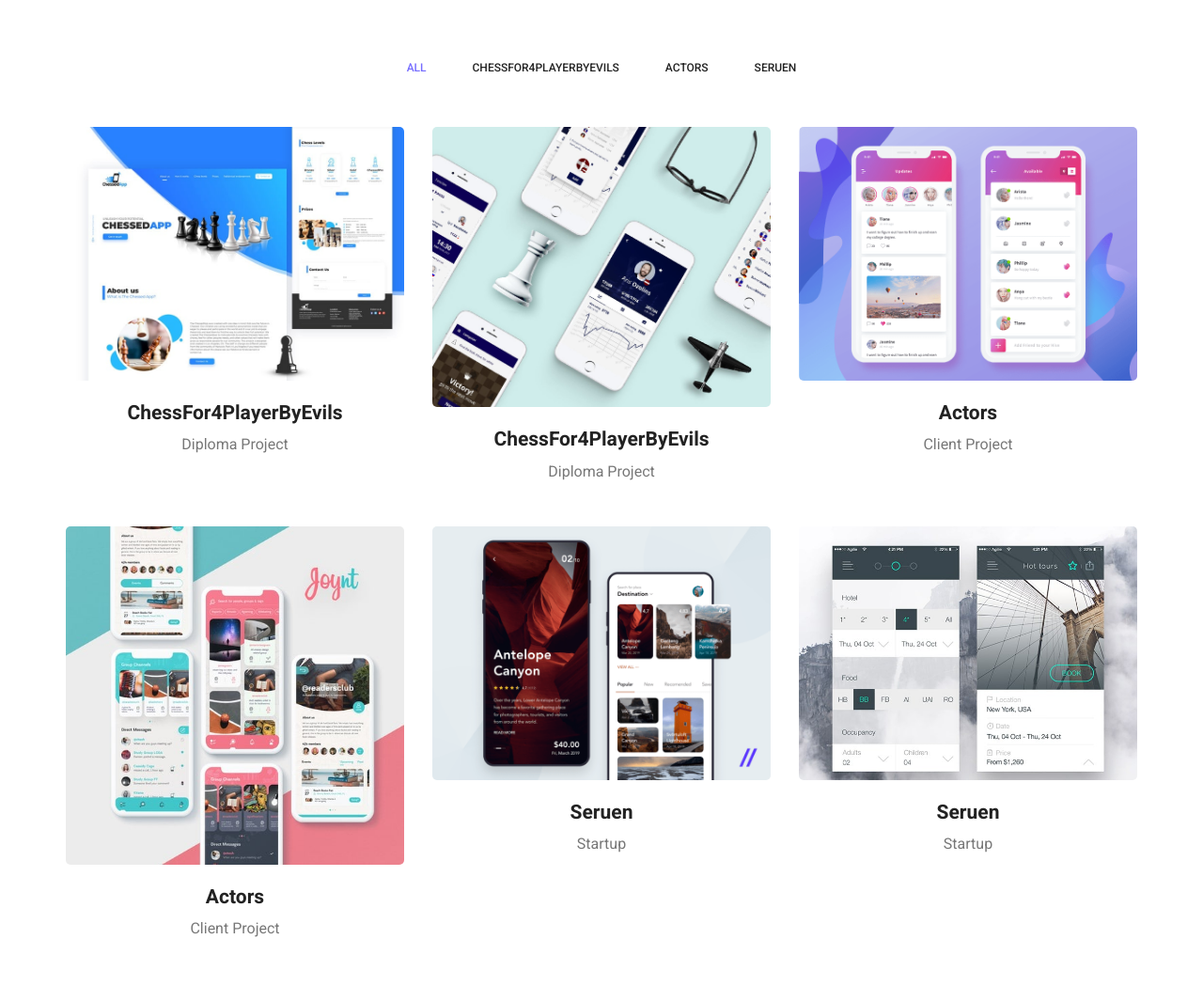
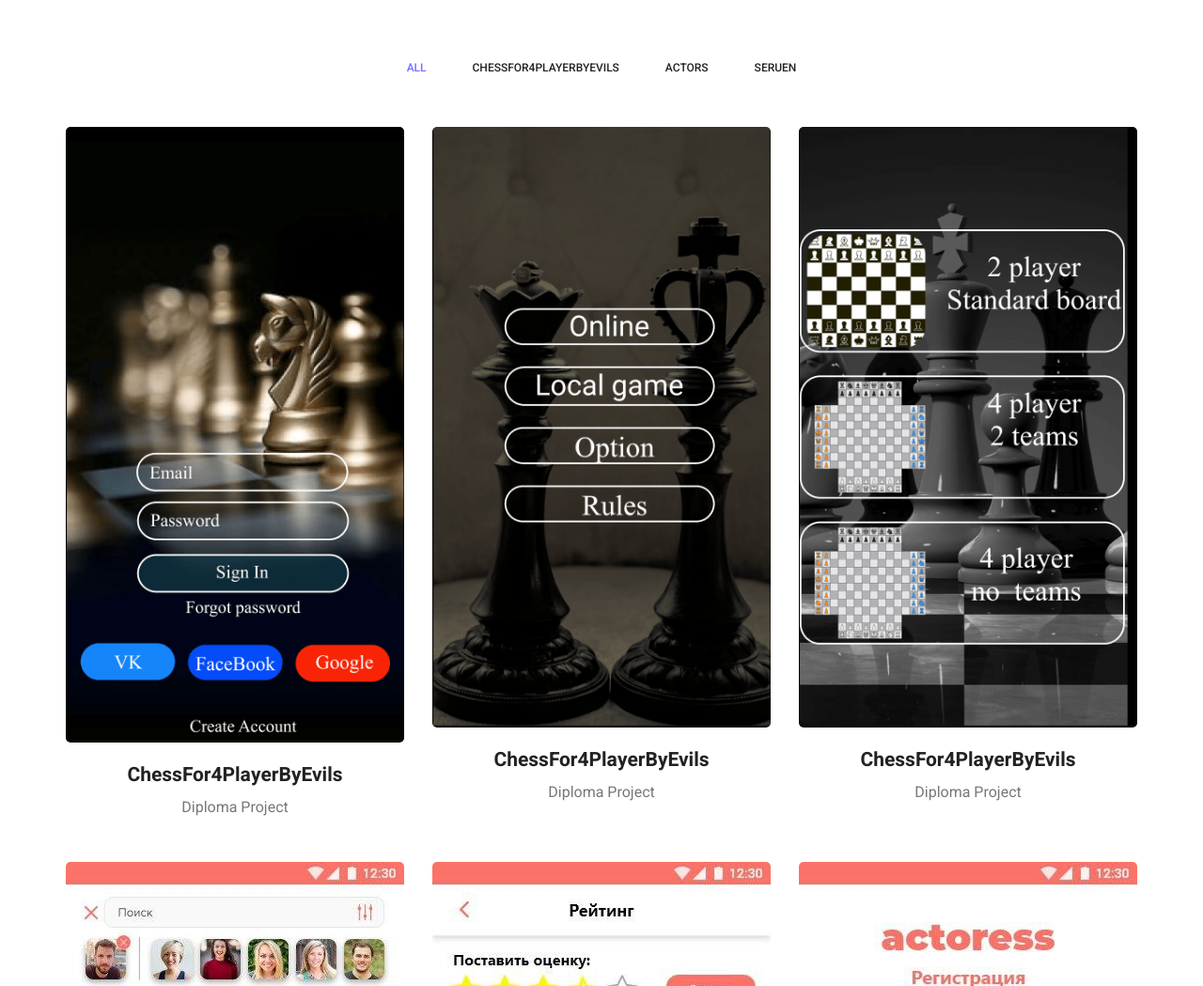
Before and after one commit to nurgi17/kuka_web, a plain HTML site: page index.html in a window 1280 px wide. Shown: the part 3560-4609 px from the top of the page at 94% size. Drawn offline with Linux system fonts and the light colour scheme.

Commit message:
Add new photos

```diff
--- a/index.html
+++ b/index.html
@@ -437,8 +437,8 @@
           <div class="col-lg-4 col-md-4 col-sm-6 brand print">
             <div class="h_gallery_item">
               <div class="g_img_item">
-                <img class="img-fluid" src="img/gallery/chess1-min.jpg" alt="" />
-                <a class="light" href="img/gallery/chess1-min.jpg"
+                <img class="img-fluid" src="img/gallery/chess1-min.png" alt="" />
+                <a class="light" href="img/gallery/chess1-min.png"
                   ><img src="img/gallery/icon.png" alt=""
                 /></a>
               </div>
@@ -451,8 +451,22 @@
           <div class="col-lg-4 col-md-4 col-sm-6 brand">
             <div class="h_gallery_item">
               <div class="g_img_item">
-                <img class="img-fluid" src="img/gallery/chess2-min.jpg" alt="" />
-                <a class="light" href="img/gallery/chess2-min.jpg"
+                <img class="img-fluid" src="img/gallery/chess2-min.png" alt="" />
+                <a class="light" href="img/gallery/chess2-min.png"
+                  ><img src="img/gallery/icon.png" alt=""
+                /></a>
+              </div>
+              <div class="g_item_text">
+                <h4>ChessFor4PlayerByEvils</h4>
+                <p>Diploma Project</p>
+              </div>
+            </div>
+          </div>
+          <div class="col-lg-4 col-md-4 col-sm-6 brand">
+            <div class="h_gallery_item">
+              <div class="g_img_item">
+                <img class="img-fluid" src="img/gallery/chess3-min.png" alt="" />
+                <a class="light" href="img/gallery/chess3-min.png"
                   ><img src="img/gallery/icon.png" alt=""
                 /></a>
               </div>
@@ -465,8 +479,8 @@
           <div class="col-lg-4 col-md-4 col-sm-6 manipul print">
             <div class="h_gallery_item">
               <div class="g_img_item">
-                <img class="img-fluid" src="img/gallery/social1-min.png" alt="" />
-                <a class="light" href="img/gallery/social1-min.png"
+                <img class="img-fluid" src="img/gallery/social1-min.jpg" alt="" />
+                <a class="light" href="img/gallery/social1-min.jpg"
                   ><img src="img/gallery/icon.png" alt=""
                 /></a>
               </div>
@@ -479,8 +493,22 @@
           <div class="col-lg-4 col-md-4 col-sm-6 manipul print">
             <div class="h_gallery_item">
               <div class="g_img_item">
-                <img class="img-fluid" src="img/gallery/social2-min.jpeg" alt="" />
-                <a class="light" href="img/gallery/social2-min.jpeg"
+                <img class="img-fluid" src="img/gallery/social2-min.jpg" alt="" />
+                <a class="light" href="img/gallery/social2-min.jpg"
+                  ><img src="img/gallery/icon.png" alt=""
+                /></a>
+              </div>
+              <div class="g_item_text">
+                <h4>Actors</h4>
+                <p>Client Project</p>
+              </div>
+            </div>
+          </div>
+          <div class="col-lg-4 col-md-4 col-sm-6 manipul print">
+            <div class="h_gallery_item">
+              <div class="g_img_item">
+                <img class="img-fluid" src="img/gallery/social3-min.jpg" alt="" />
+                <a class="light" href="img/gallery/social3-min.jpg"
                   ><img src="img/gallery/icon.png" alt=""
                 /></a>
               </div>
@@ -507,8 +535,8 @@
           <div class="col-lg-4 col-md-4 col-sm-6 creative">
             <div class="h_gallery_item">
               <div class="g_img_item">
-                <img class="img-fluid" src="img/gallery/tou2-min.jpg" alt="" />
-                <a class="light" href="img/gallery/tou2-min.jpg"
+                <img class="img-fluid" src="img/gallery/tour2-min.jpg" alt="" />
+                <a class="light" href="img/gallery/tour2-min.jpg"
                   ><img src="img/gallery/icon.png" alt=""
                 /></a>
               </div>
```
Also changed, not shown: img/gallery/chess1-min.jpg (deleted), img/gallery/chess1-min.png (added), img/gallery/chess2-min.jpg (deleted), img/gallery/chess2-min.png (added), img/gallery/chess3-min.png (added), img/gallery/social1-min.jpg (added), img/gallery/social1-min.png (deleted), img/gallery/social2-min.jpeg (deleted), img/gallery/social2-min.jpg (added), img/gallery/social3-min.jpg (added), img/gallery/tour2-min.jpg (renamed from img/gallery/tou2-min.jpg).
